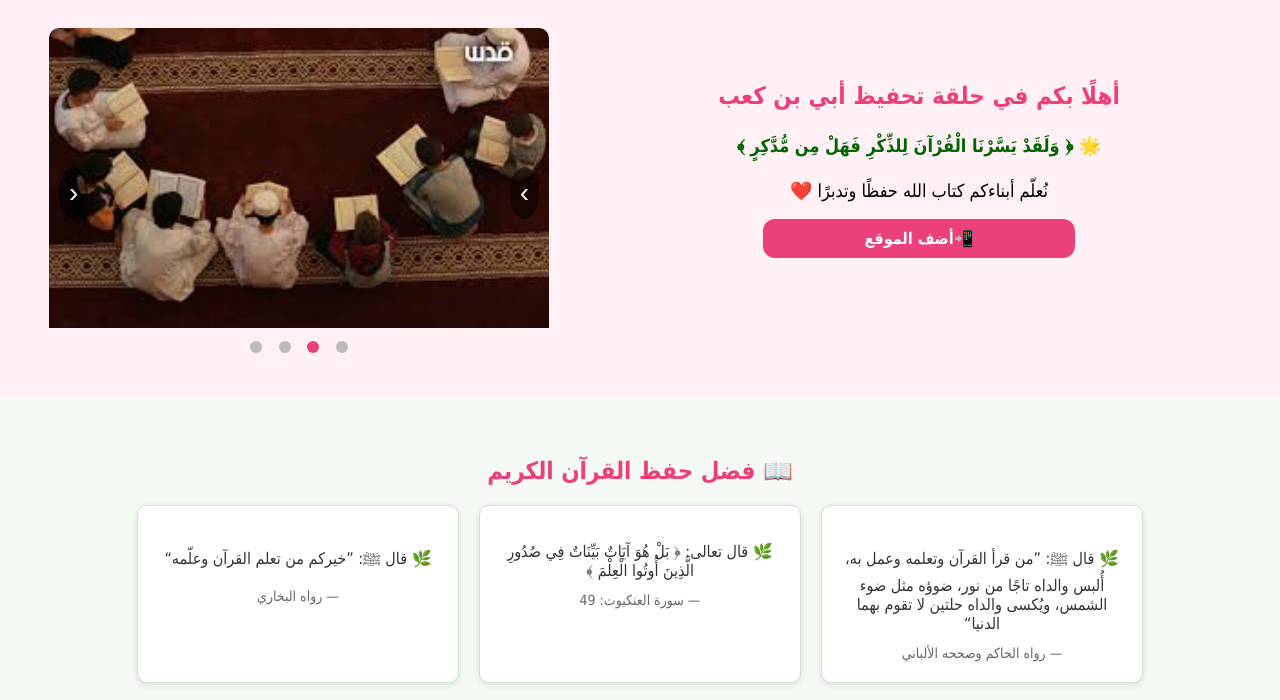
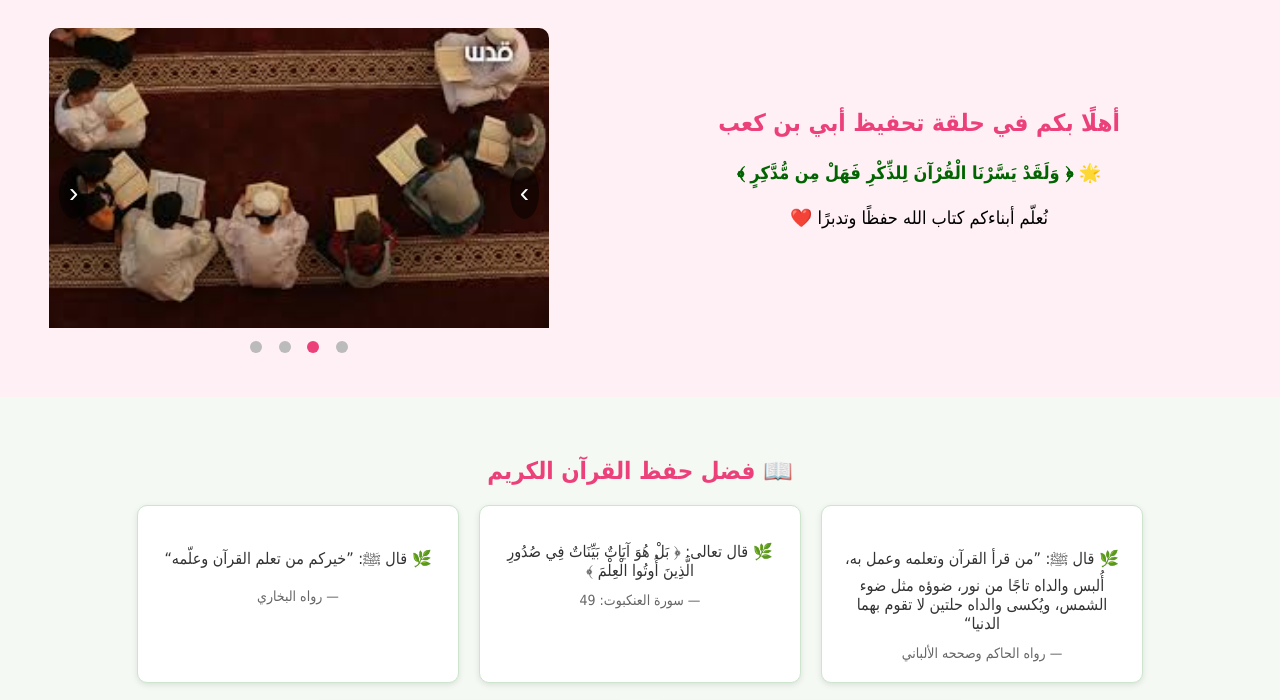
Before and after one commit to mojsjss/nurser-website, a plain HTML site: page index.html in a window 1280 px wide. Shown: the part 60-760 px from the top of the page. Drawn offline with Linux system fonts and the light colour scheme.

Commit message:
Update index.html

```diff
--- a/index.html
+++ b/index.html
@@ -30,7 +30,7 @@
     <h2>أهلًا بكم في حلقة تحفيظ أبي بن كعب</h2>
     <p class="quran-verse">🌟 ﴿ وَلَقَدْ يَسَّرْنَا الْقُرْآنَ لِلذِّكْرِ فَهَلْ مِن مُّدَّكِرٍ ﴾ <br><span></span></p>
     <p>نُعلّم أبناءكم كتاب الله حفظًا وتدبرًا ❤️</p>
-    <a href="#" class="btn" id="installBtn">📲أضف الموقع</a>
+    <a href="#" class="btn" id="installBtn" style="display: none;">📲أضف الموقع</a>
   </div>
 
   <!-- slider -->
```
